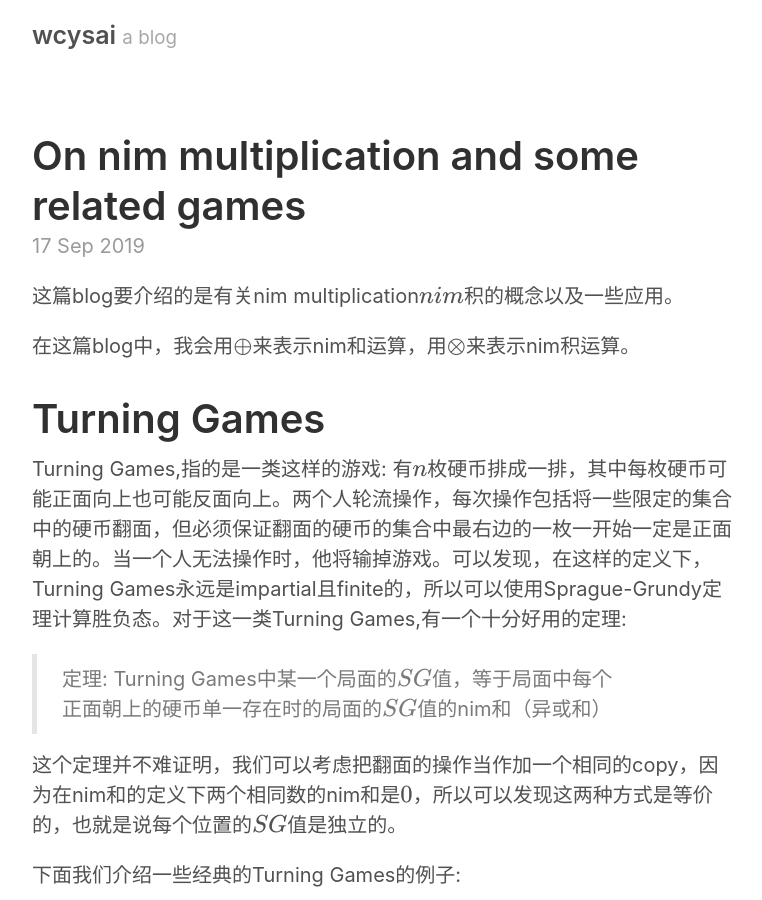
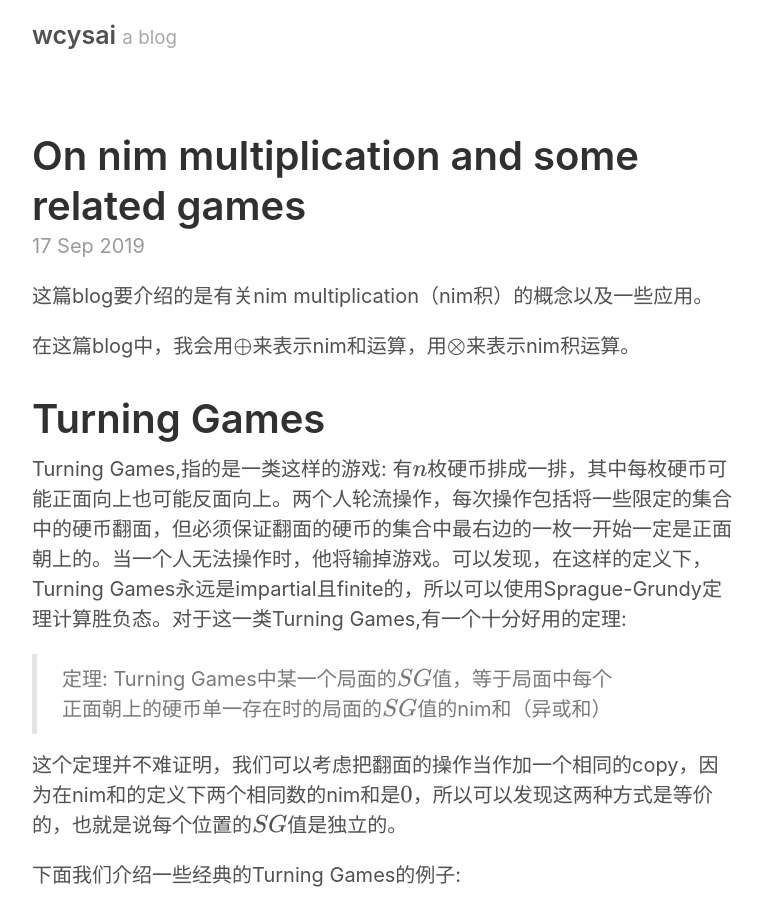
Before and after one commit to wcysai/wcysai.github.io, a Jekyll site: the page built from _posts/2019-09-17-On nim multiplication and related games.md, in a window 1280 px wide and 900 px high. Shown: the whole window, without its empty margins (258-1020 px from the left). Built offline with Jekyll 4.4.1, drawn with Linux system fonts in a browser that asks for light colours; formulas are drawn with MathJax 3.

```diff
--- a/_posts/2019-09-17-On nim multiplication and related games.md
+++ b/_posts/2019-09-17-On nim multiplication and related games.md
@@ -3,7 +3,7 @@ layout: post
 title: On nim multiplication and some related games
 ---
 
-这篇blog要介绍的是有关nim multiplication(nim积)的概念以及一些应用。
+这篇blog要介绍的是有关nim multiplication（nim积）的概念以及一些应用。
 
 在这篇blog中，我会用$\oplus$来表示nim和运算，用$\otimes$来表示nim积运算。
 
```
